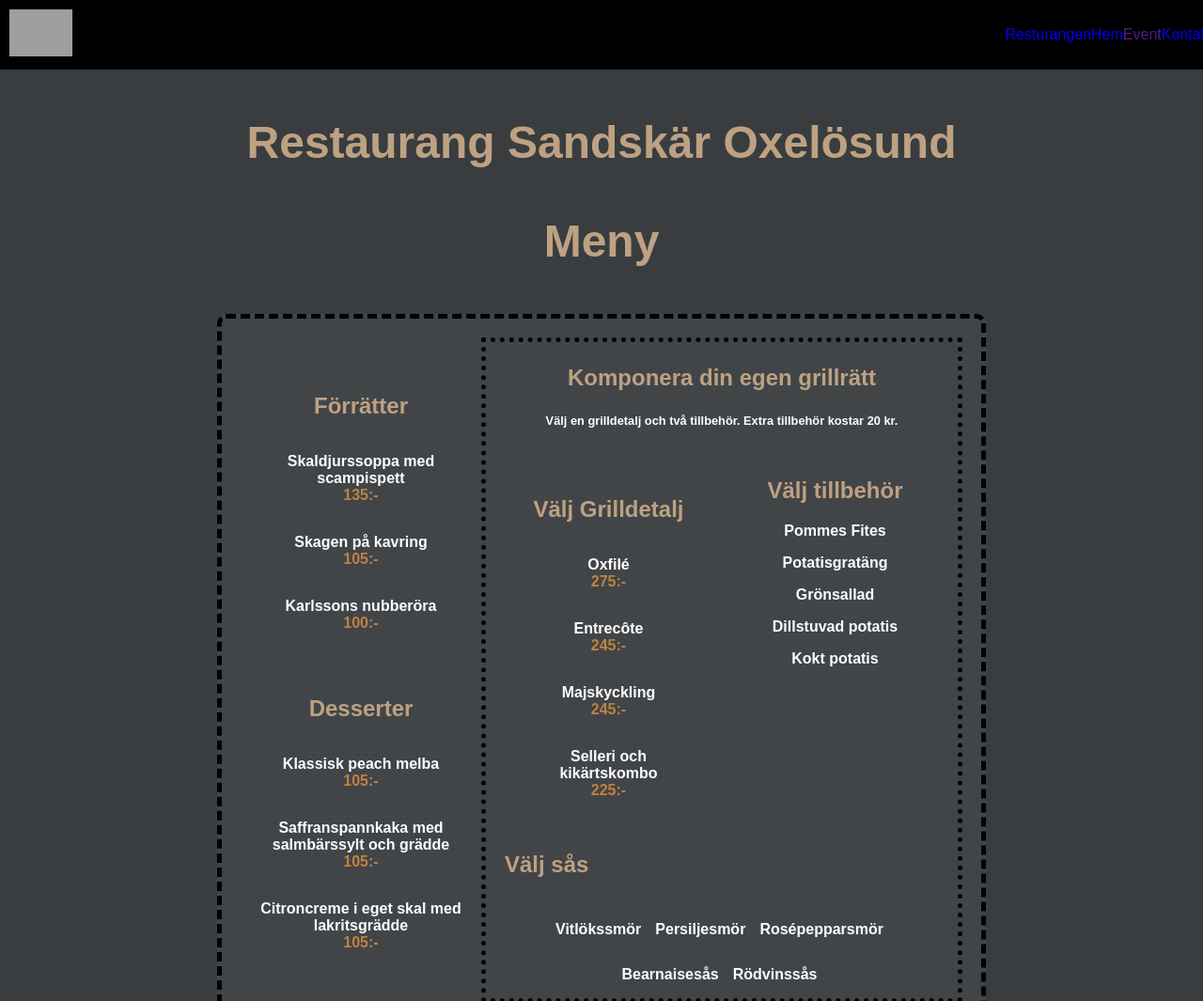
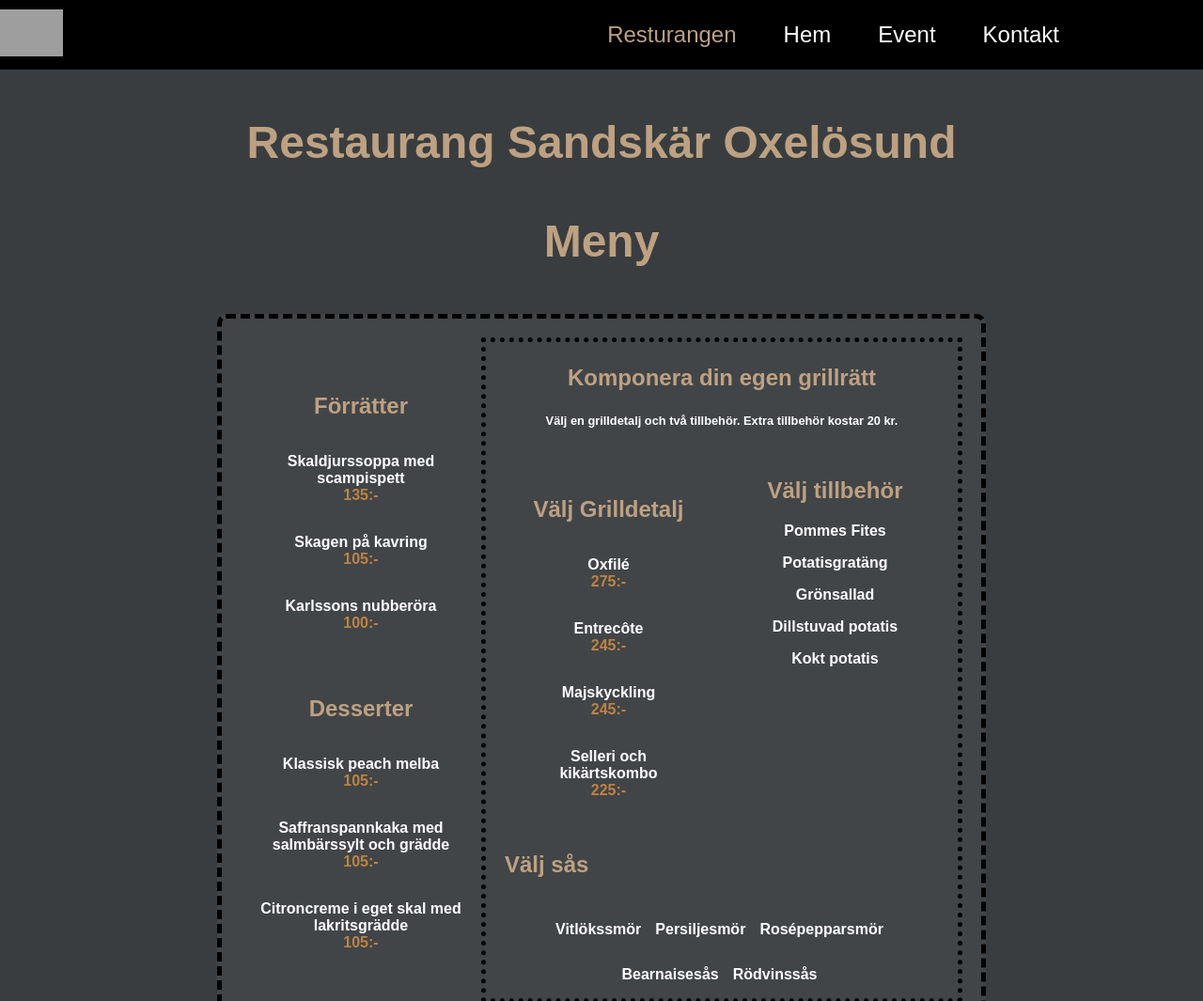
Before and after one commit to IF1shyI/Oxelosund_gasthamn, a plain HTML site: page Sidor/Resturang/resturang.html in a window 1280 px wide. Shown: the top 1065 px of the page at 94% size. Drawn offline with Linux system fonts and the light colour scheme; grey boxes are pictures that could not be loaded; a web font is replaced by a local one.

Commit message:
nav bytt på allt

```diff
--- a/Sidor/Resturang/resturang.html
+++ b/Sidor/Resturang/resturang.html
@@ -11,13 +11,18 @@
 </head>
 <body>
     <header>
-        <a href="../../index.html" class="logo"><img src=https://i0.wp.com/oxelosundsgasthamn.wpcomstaging.com/wp-content/uploads/2023/07/oxelosunds-gasthamn-logo.jpg?fit=350%2C100&ssl=1 alt="logo.png"></a>
-        <a href="../Resturang/resturang.html" class="header__resturang header__flikbygg aktuellflik">Resturangen</a>
-        <a href="../../index.html" class="header__hem header__flikbygg">Hem</a>
-        <a href="" class="header__flikbygg header__event">Event</a>
-        <a href="../Kontakt/kontakt.html" class="header__flikbygg header__kontakt">Kontakt</a>
-
+        <a href="./index.html" class="logo">
+            <img src="https://i0.wp.com/oxelosundsgasthamn.wpcomstaging.com/wp-content/uploads/2023/07/oxelosunds-gasthamn-logo.jpg?fit=350%2C100&ssl=1" alt="logo.png">
+        </a>
+        <div class="menu-icon" onclick="toggleMenu()">☰</div>
+        <nav class="menu">
+            <a href="./resturang.html" class="header__resturang header__flikbygg aktuellflik">Resturangen</a>
+            <a href="../../index.html" class="header__hem header__flikbygg">Hem</a>
+            <a href="" class="header__flikbygg header__event">Event</a>
+            <a href="../Kontakt/kontakt.html" class="header__flikbygg header__kontakt">Kontakt</a>
+        </nav>
     </header>
+    <script src="../../Script/togglemenu.js"></script>
 
     <h1>Restaurang Sandskär Oxelösund</h1>
 
--- a/style.css
+++ b/style.css
@@ -40,12 +40,11 @@ a{
 
 header {
   width: 100%;
-  height: 50%;
+  height: 74px;
   background-color: var(--main_color_svart);
   display: flex;
   align-items: center;
   justify-content: space-between;
-  padding: 10px;
   position: relative; /* Lägger till relativ position för att hantera absolut positionering av knappen */
 }
 
@@ -201,7 +200,6 @@ footer {
     background-color: var(--black);
     color: #fff;
     padding: 20px 0;
-    position: relative;
     bottom: 0;
     width: 100%;
     margin-top: 40px;
```
Also changed, not shown: Sidor/Kontakt/kontakt.html (+12 -6 lines).
